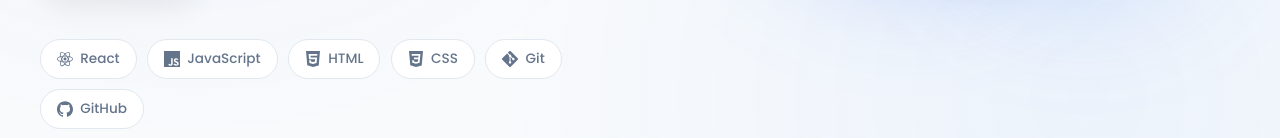
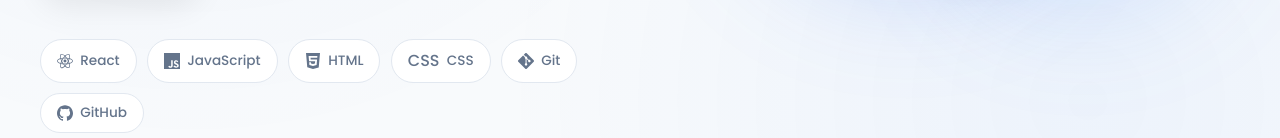
Before and after one commit to Jshcedric/react-portfolio, a React (Vite) app: page / in a window 1280 px wide. Shown: the part 617-755 px from the top of the page. Built offline with nearby package versions, Linux system fonts and the light colour scheme.

Commit message:
feat: update CSS icon in TECH_STACK to use a text label for improved clarity

```diff
--- a/src/components/Hero/Hero.jsx
+++ b/src/components/Hero/Hero.jsx
@@ -3,7 +3,7 @@ import {
   SiReact,
   SiJavascript,
   SiHtml5,
-  SiCss3,
+
   SiGit,
   SiGithub,
 } from "react-icons/si";
@@ -15,7 +15,7 @@ const TECH_STACK = [
   { label: "React", icon: <SiReact /> },
   { label: "JavaScript", icon: <SiJavascript /> },
   { label: "HTML", icon: <SiHtml5 /> },
-  { label: "CSS", icon: <SiCss3 /> },
+  { label: "CSS", icon: <span>CSS</span> },
   { label: "Git", icon: <SiGit /> },
   { label: "GitHub", icon: <SiGithub /> },
 ];
```
